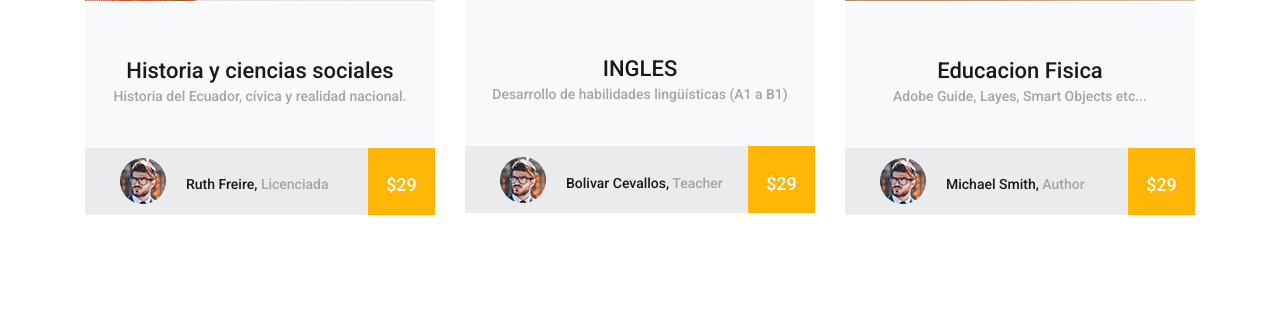
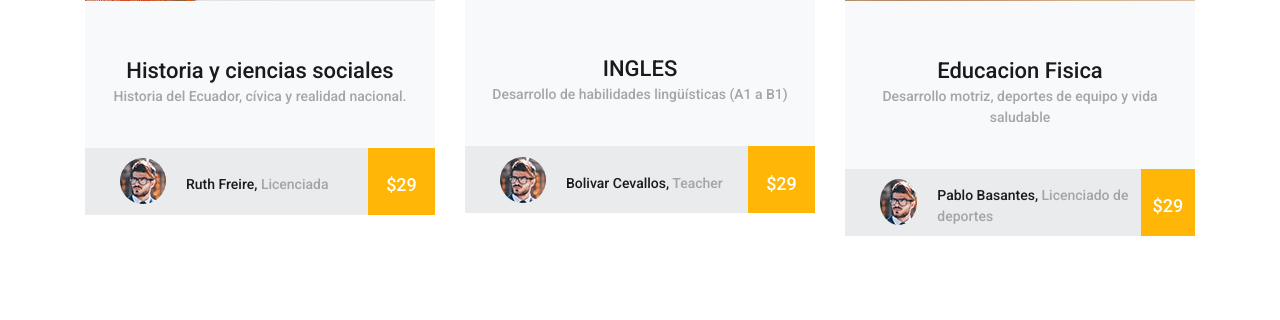
Before and after one commit to JostinUTC/InterfacesG7, a Django app: template Start/templates/courses.html in a window 1280 px wide. Shown: the part 1577-1897 px from the top of the page. Run offline with Django 3.2, Linux system fonts and the light colour scheme; the template is opened without the code that fills it, so the values that code supplies are empty; some libraries are stand-ins or nearby versions.

Commit message:
datos de licenciado modificados

```diff
--- a/Start/templates/courses.html
+++ b/Start/templates/courses.html
@@ -164,13 +164,13 @@
 						<img class="card-img-top" src="{% static 'public/images/course_6.jpg' %}" alt="">
 						<div class="card-body text-center">
 							<div class="card-title"><a href="#">Educacion Fisica</a></div>
-							<div class="card-text">Adobe Guide, Layes, Smart Objects etc...</div>
+							<div class="card-text">Desarrollo motriz, deportes de equipo y vida saludable</div>
 						</div>
 						<div class="price_box d-flex flex-row align-items-center">
 							<div class="course_author_image">
 								<img src="{% static 'public/images/author.jpg' %}" alt="">
 							</div>
-							<div class="course_author_name">Michael Smith, <span>Author</span></div>
+							<div class="course_author_name">Pablo Basantes, <span>Licenciado de deportes</span></div>
 							<div class="course_price d-flex flex-column align-items-center justify-content-center"><span>$29</span></div>
 						</div>
 					</div>
```
